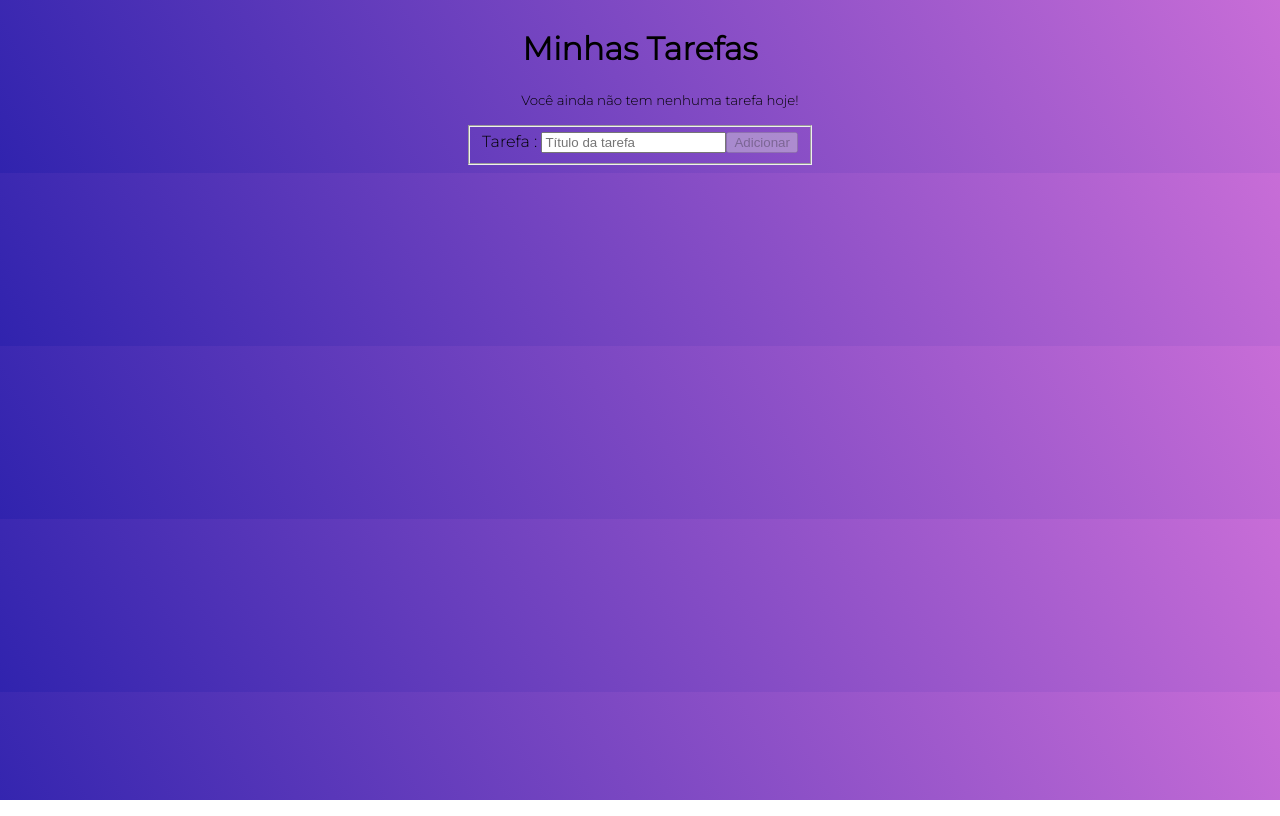
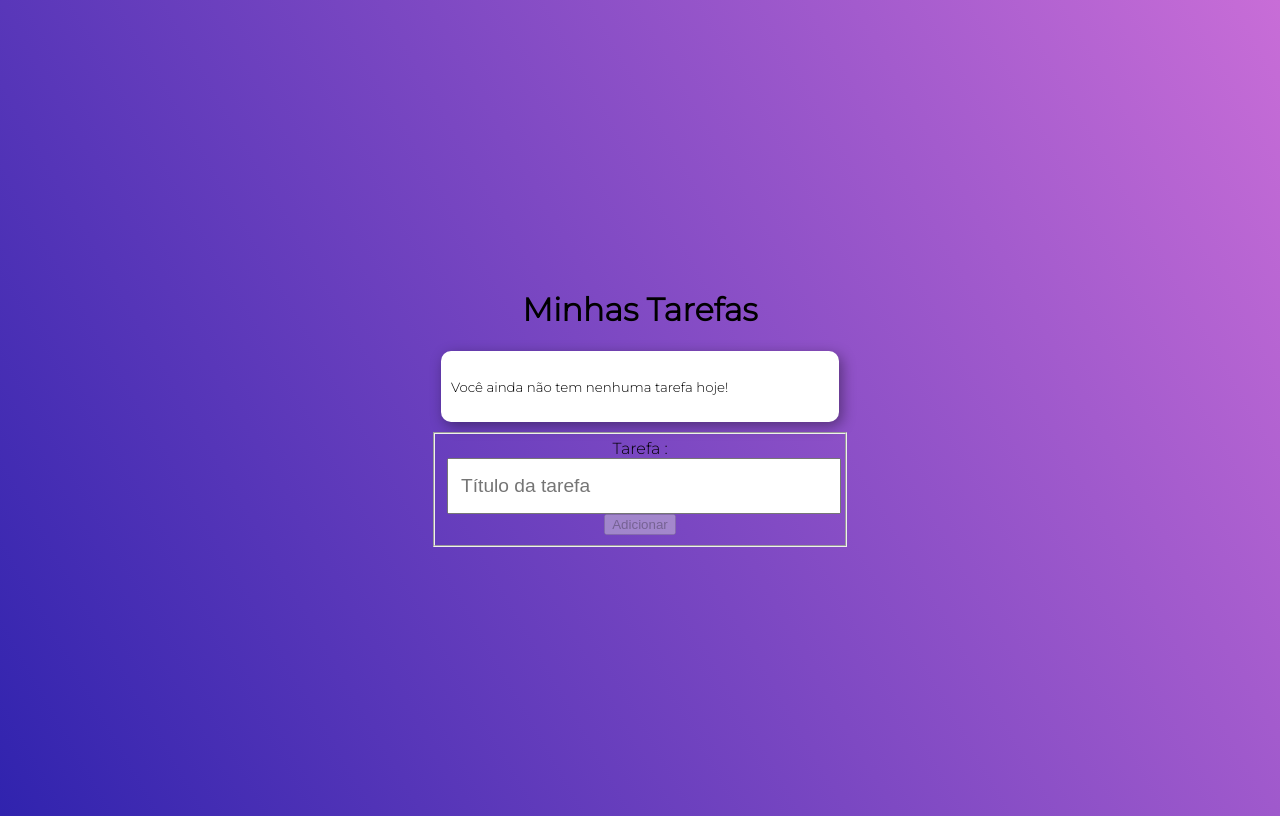
Before and after one commit to linconlrufino/Todo, an Angular app: page / in a window 1280 px wide. Built offline with nearby package versions, Linux system fonts and the light colour scheme.

Commit message:
more css

```diff
--- a/src/styles.css
+++ b/src/styles.css
@@ -1,5 +1,5 @@
 body {
-  height: 100 vh;
+  height: 100vh;
   display: flex;
   align-items: center;
   justify-content: center;
@@ -11,3 +11,89 @@
   background: -webkit-linear-gradient(60deg, #3023ae 0%, #c86dd7 100%);
   background: linear-gradient(60deg, #3023ae 0%, #c86dd7 100%);
 }
+
+button {
+  cursor: pointer;
+}
+
+ul {
+  text-align: left;
+  margin: 10px;
+  padding: 10px;
+  list-style-type: none;
+  background: #fff;
+  border-radius: 10px;
+  -webkit-box-shadow: 3px 4px 14px 0px rgba(0, 0, 0, 0.39);
+  -moz-box-shadow: 3px 4px 14px 0px rgba(0, 0, 0, 0.39);
+  box-shadow: 3px 4px 14px 0px rgba(0, 0, 0, 0.39);
+}
+
+li {
+  padding: 10px;
+  margin: 10px;
+  font: 1em;
+  font-style: italic;
+  border-bottom: 2px solid rgba(0, 0, 0, 0.2);
+}
+
+li>button {
+  border: none;
+  background-color: #fff;
+  font-size: 1em;
+  float: right;
+  opacity: 0.6;
+  transition: opacity 1s;
+}
+
+li>button:hover {
+  opacity: 1;
+  transition: opacity 1s;
+}
+
+.title {
+  font-family: 'Dancing Script', cursive;
+  color: #fff;
+  font-size: 5em;
+  text-shadow: 3px 5px #000;
+}
+
+.text-center {
+  text-align: center;
+}
+
+.button {
+  background-color: #000;
+  border: none;
+  padding: 20px;
+  color: #fff;
+  border-radius: 30px;
+  font-size: 1em;
+  padding-left: 50px;
+  padding-right: 50px;
+}
+
+#modal {
+  text-align: left;
+  margin: 10px;
+  padding: 10px;
+  background: #fff;
+  border-radius: 10px;
+  -webkit-box-shadow: 3px 4px 14px 0px rgba(0, 0, 0, 0.39);
+  -moz-box-shadow: 3px 4px 14px 0px rgba(0, 0, 0, 0.39);
+  box-shadow: 3px 4px 14px 0px rgba(0, 0, 0, 0.39);
+}
+
+input {
+  width: 100%;
+  line-height: 50px;
+  text-indent: 10px;
+  font-size: 1.2em;
+}
+
+.danger {
+  background-color: #ff0000;
+  color: #fff;
+  font-weight: bold;
+  padding: 5px;
+  margin-top: 10px;
+}
```
